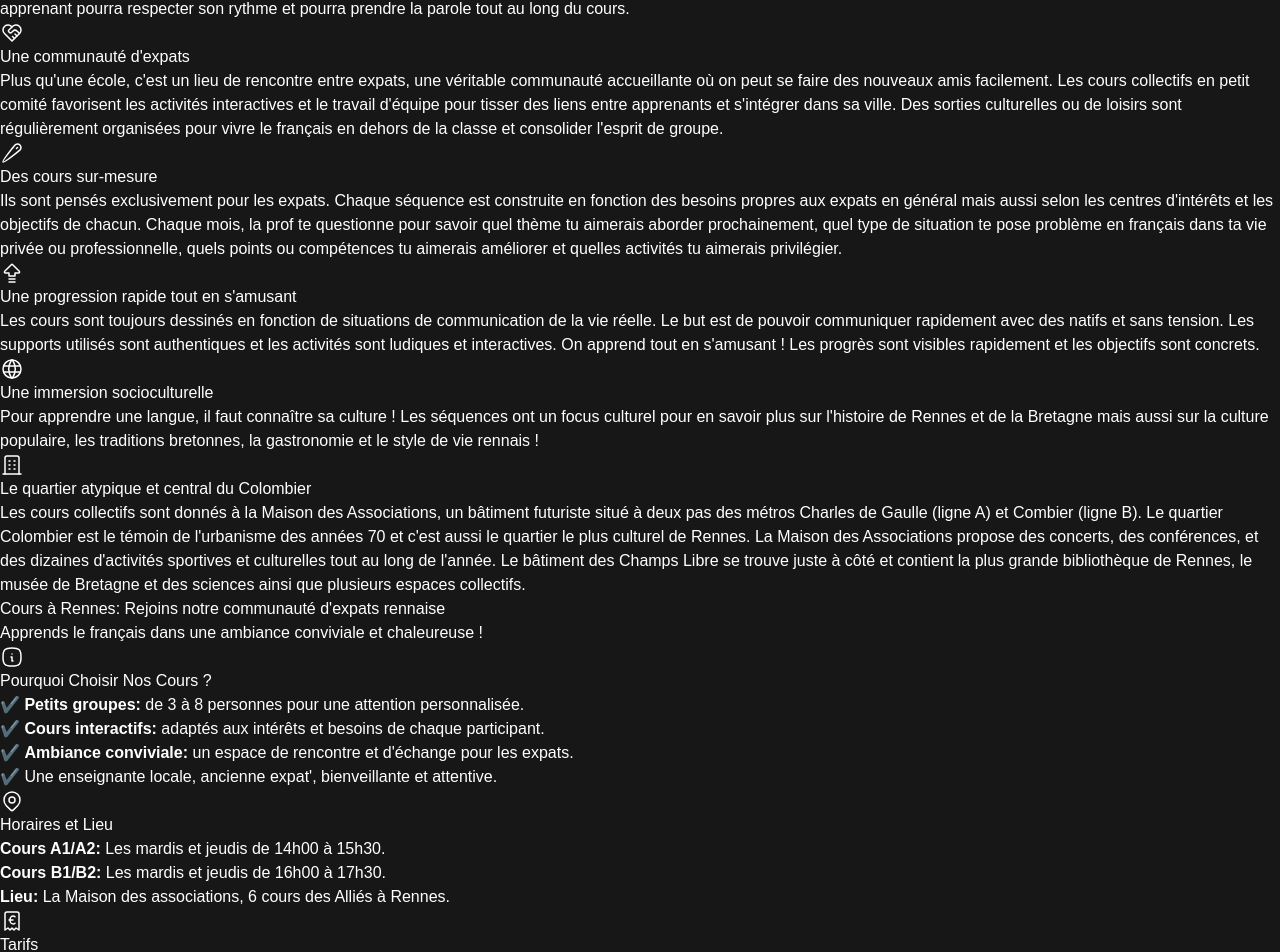
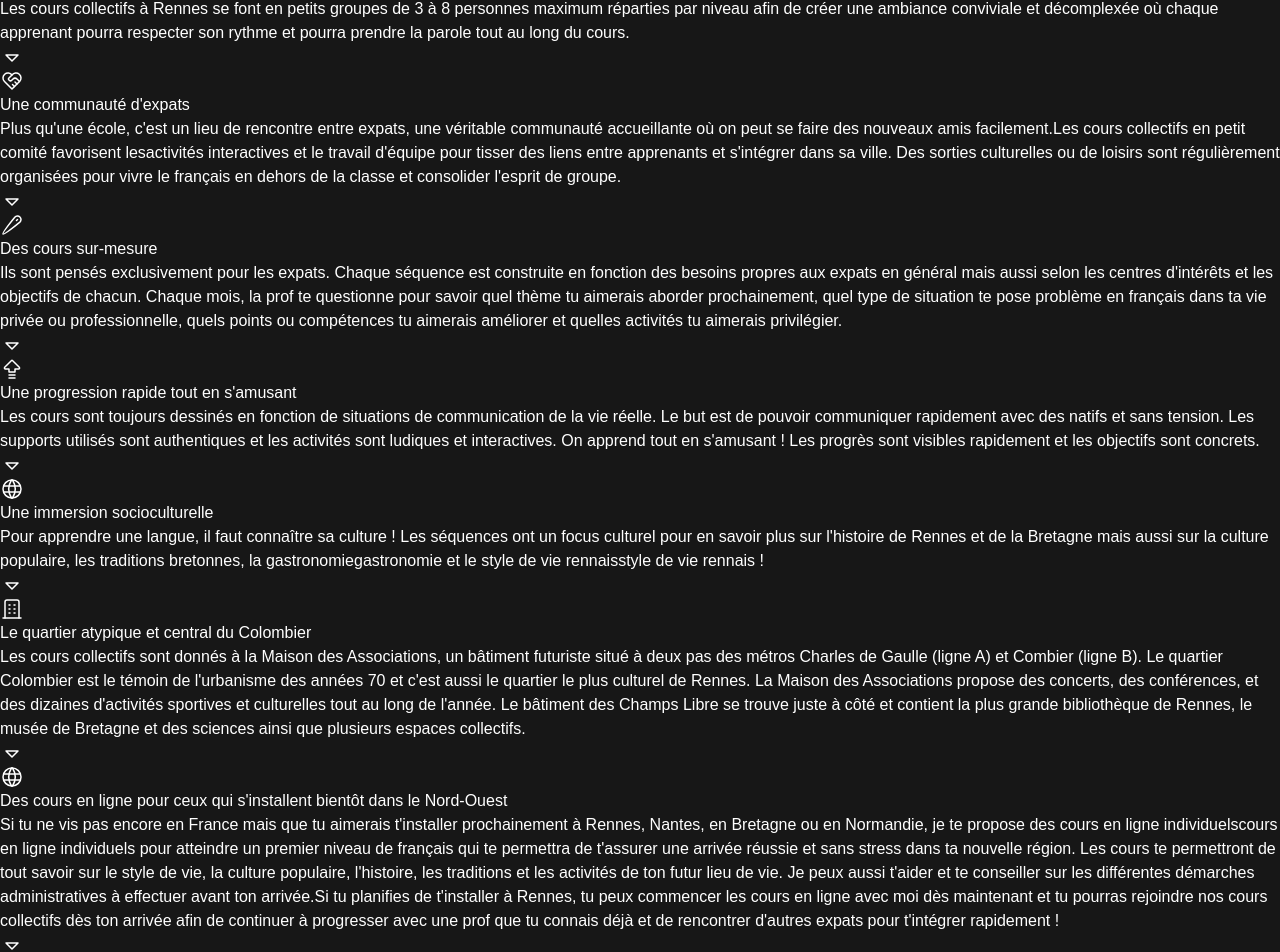
Before and after one commit to BertoRamosM/marion, a Next.js app: page / in a window 1280 px wide. Shown: the part 2111-3063 px from the top of the page. Built offline with nearby package versions, Linux system fonts and the light colour scheme.

Commit message:
text bold

```diff
--- a/src/app/components/AboutCompany.jsx
+++ b/src/app/components/AboutCompany.jsx
@@ -7,6 +7,7 @@
   import Up from '../icons/Up';
   import Building from '../icons/Building';
   import World from '../icons/World';
+import ExpandIcon from '../icons/ExpandIcon';
 
   const AboutCompany = () => {
     return (
@@ -44,9 +45,12 @@
             <div className="opacity-0 transform scale-y-0 group-hover:opacity-100 group-hover:scale-y-100 max-h-0 group-hover:max-h-[1000px] transition-all duration-300 ease-in-out origin-top overflow-hidden">
               <ul className="mt-4 space-y-3 text-gray-700">
                 <li>
-                  La prof met un point d&apos;honneur à connaître chaque élève et à leur donner une attention personnalisée. L&apos;erreur est la bienvenue car elle donne l&apos;opportunité d&apos;apprendre. La prof te donne des feedbacks réguliers constructifs dans une ambiance bienveillante.
+                  La prof met un point d&apos;honneur à <span className='font-bold'>connaître chaque élève</span> et à leur donner une <span className='font-bold'>attention personnalisée.</span> L&apos;erreur est la bienvenue car elle donne l&apos;opportunité d&apos;apprendre. La prof te donne des <span className='font-bold'>feedbacks réguliers constructifs</span> dans une <span className='font-bold'>ambiance bienveillante.</span>
                 </li>
               </ul>
+            </div>
+            <div className="absolute right-10 bottom-3 z-10  text-black sm:hidden ">
+            <ExpandIcon />
             </div>
           </div>
 
@@ -58,11 +62,15 @@
             <div className="opacity-0 transform scale-y-0 group-hover:opacity-100 group-hover:scale-y-100 max-h-0 group-hover:max-h-[1000px] transition-all duration-300 ease-in-out origin-top overflow-hidden">
               <ul className="mt-4 space-y-3 text-gray-700">
                 <li>
-                  Les cours collectifs à Rennes se font en petits groupes de 3 à 8 personnes maximum réparties par niveau afin de créer une ambiance conviviale et décomplexée où chaque apprenant pourra respecter son rythme et pourra prendre la parole tout au long du cours.
+                  Les cours collectifs à Rennes se font en <span className='font-bold'>petits groupes de 3 à 8 personnes</span> maximum réparties par niveau afin de créer une <span className='font-bold'>ambiance conviviale et décomplexée</span> où chaque apprenant pourra respecter son rythme et pourra <span className='font-bold'>prendre la parole tout au long du cours.</span>
                 </li>
               </ul>
             </div>
+            <div className="absolute right-10 bottom-3 z-10 text-black sm:hidden ">
+            <ExpandIcon />
+            </div>
           </div>
+
           </div>
 
 
@@ -74,9 +82,12 @@
             <div className="opacity-0 transform scale-y-0 group-hover:opacity-100 group-hover:scale-y-100 max-h-0 group-hover:max-h-[1000px] transition-all duration-300 ease-in-out origin-top overflow-hidden">
               <ul className="mt-4 space-y-3 text-gray-700">
                 <li>
-                  Plus qu&apos;une école, c&apos;est un lieu de rencontre entre expats, une véritable communauté accueillante où on peut se faire des nouveaux amis facilement. Les cours collectifs en petit comité favorisent les activités interactives et le travail d&apos;équipe pour tisser des liens entre apprenants et s&apos;intégrer dans sa ville. Des sorties culturelles ou de loisirs sont régulièrement organisées pour vivre le français en dehors de la classe et consolider l&apos;esprit de groupe.
+                  Plus qu&apos;une école, c&apos;est un <span className='font-bold'>lieu de rencontre entre expats,</span> une véritable <span className='font-bold'></span>communauté accueillante où on peut se faire des <span className='font-bold'>nouveaux amis facilement.</span>Les <span className='font-bold'> cours collectifs en petit comité </span>favorisent les<span className='font-bold'>activités interactives</span> et le <span className='font-bold'>travail d&apos;équipe</span> pour tisser des liens entre apprenants et <span className='font-bold'></span>s&apos;intégrer dans sa ville. Des <span className='font-bold'>sorties culturelles ou de loisirs</span> sont régulièrement organisées pour vivre le français en dehors de la classe et consolider l&apos;esprit de groupe.
                 </li>
               </ul>
+            </div>
+            <div className="absolute right-10 bottom-3 z-10 text-black sm:hidden ">
+            <ExpandIcon />
             </div>
           </div>
 
@@ -88,9 +99,12 @@
             <div className="opacity-0 transform scale-y-0 group-hover:opacity-100 group-hover:scale-y-100 max-h-0 group-hover:max-h-[1000px] transition-all duration-300 ease-in-out origin-top overflow-hidden">
               <ul className="mt-4 space-y-3 text-gray-700">
                 <li>
-                  Ils sont pensés exclusivement pour les expats. Chaque séquence est construite en fonction des besoins propres aux expats en général mais aussi selon les centres d&apos;intérêts et les objectifs de chacun. Chaque mois, la prof te questionne pour savoir quel thème tu aimerais aborder prochainement, quel type de situation te pose problème en français dans ta vie privée ou professionnelle, quels points ou compétences tu aimerais améliorer et quelles activités tu aimerais privilégier.
+                <span className='font-bold'>Ils sont pensés exclusivement pour les expats.</span> Chaque séquence est construite en fonction des <span className='font-bold'>besoins propres aux expats en général</span> mais aussi selon les <span className='font-bold'>centres d&apos;intérêts et les objectifs de chacun.</span> Chaque mois, la prof te questionne pour savoir quel <span className='font-bold'>thème</span> tu aimerais aborder prochainement, quel <span className='font-bold'>type de situation</span> te pose problème en français dans ta vie privée ou professionnelle, quels <span className='font-bold'>points ou compétences</span> tu aimerais améliorer et quelles <span className='font-bold'>activités</span> tu aimerais privilégier.
                 </li>
               </ul>
+            </div>
+            <div className="absolute right-10 bottom-3 z-10 text-black sm:hidden ">
+            <ExpandIcon />
             </div>
           </div>
       </div>
@@ -105,9 +119,12 @@
             <div className="opacity-0 transform scale-y-0 group-hover:opacity-100 group-hover:scale-y-100 max-h-0 group-hover:max-h-[1000px] transition-all duration-300 ease-in-out origin-top overflow-hidden">
               <ul className="mt-4 space-y-3 text-gray-700">
                 <li>
-                  Les cours sont toujours dessinés en fonction de situations de communication de la vie réelle. Le but est de pouvoir communiquer rapidement avec des natifs et sans tension. Les supports utilisés sont authentiques et les activités sont ludiques et interactives. On apprend tout en s&apos;amusant ! Les progrès sont visibles rapidement et les objectifs sont concrets.
+                  Les cours sont toujours dessinés en fonction de <span className='font-bold'>situations de communication de la vie réelle.</span> Le but est de pouvoir communiquer rapidement avec des natifs et sans tension. Les <span className='font-bold'>supports</span> utilisés sont <span className='font-bold'>authentiques</span> et les <span className='font-bold'>activités</span> sont <span className='font-bold'>ludiques et interactives.</span> On apprend tout en s&apos;amusant ! Les <span className='font-bold'>progrès</span> sont <span className='font-bold'>visibles rapidement</span> et les <span className='font-bold'>objectifs sont concrets.</span>
                 </li>
               </ul>
+            </div>
+            <div className="absolute right-10 bottom-3 z-10 text-black sm:hidden ">
+            <ExpandIcon />
             </div>
           </div>
 
@@ -119,15 +136,18 @@
             <div className="opacity-0 transform scale-y-0 group-hover:opacity-100 group-hover:scale-y-100 max-h-0 group-hover:max-h-[1000px] transition-all duration-300 ease-in-out origin-top overflow-hidden">
               <ul className="mt-4 space-y-3 text-gray-700">
                 <li>
-                  Pour apprendre une langue, il faut connaître sa culture ! Les séquences ont un focus culturel pour en savoir plus sur l&apos;histoire de Rennes et de la Bretagne mais aussi sur la culture populaire, les traditions bretonnes, la gastronomie et le style de vie rennais !
+                  Pour apprendre une langue, il faut connaître sa culture ! Les séquences ont un <span className='font-bold'>focus culturel</span> pour en savoir plus sur <span className='font-bold'>l&apos;histoire de Rennes</span> et de la <span className='font-bold'>Bretagne</span> mais aussi sur la <span className='font-bold'>culture populaire,</span> les <span className='font-bold'>traditions bretonnes,</span> la <span className='font-bold'>gastronomie</span>gastronomie et le <span className='font-bold'>style de vie rennais</span>style de vie rennais !
                 </li>
               </ul>
+            </div>
+            <div className="absolute right-10 bottom-3 z-10 text-black sm:hidden ">
+            <ExpandIcon />
             </div>
           </div>
           </div>
 
 
-
+          <div class="grid gap-4">
           <div className="bg-[#fff7f3] p-8 rounded-3xl shadow-lg relative overflow-hidden transition-all duration-300 ease-in-out group">
             <h2 className="text-2xl font-semibold text-[#ffa45b] flex items-center gap-2">
               <Building  />Le quartier atypique et central du Colombier
@@ -135,10 +155,33 @@
             <div className="opacity-0 transform scale-y-0 group-hover:opacity-100 group-hover:scale-y-100 max-h-0 group-hover:max-h-[1000px] transition-all duration-300 ease-in-out origin-top overflow-hidden">
               <ul className="mt-4 space-y-3 text-gray-700">
                 <li>
-                  Les cours collectifs sont donnés à la Maison des Associations, un bâtiment futuriste situé à deux pas des métros Charles de Gaulle (ligne A) et Combier (ligne B). Le quartier Colombier est le témoin de l&apos;urbanisme des années 70 et c&apos;est aussi le quartier le plus culturel de Rennes. La Maison des Associations propose des concerts, des conférences, et des dizaines d&apos;activités sportives et culturelles tout au long de l&apos;année. Le bâtiment des Champs Libre se trouve juste à côté et contient la plus grande bibliothèque de Rennes, le musée de Bretagne et des sciences ainsi que plusieurs espaces collectifs.
+                  Les cours collectifs sont donnés à la <span className='font-bold'>Maison des Associations,</span> un bâtiment futuriste situé à deux pas des métros Charles de Gaulle (ligne A) et Combier (ligne B). Le quartier Colombier est le témoin de l&apos;urbanisme des années 70 et c&apos;est aussi le quartier le plus culturel de Rennes. La Maison des Associations propose des concerts, des conférences, et des dizaines d&apos;activités sportives et culturelles tout au long de l&apos;année. Le bâtiment des Champs Libre se trouve juste à côté et contient la plus grande bibliothèque de Rennes, le musée de Bretagne et des sciences ainsi que plusieurs espaces collectifs.
                 </li>
               </ul>
             </div>
+            <div className="absolute right-10 bottom-3 z-10 text-black sm:hidden ">
+            <ExpandIcon />
+            </div>
+            </div>
+            <div className="bg-[#fff7f3] p-8 rounded-3xl shadow-lg relative overflow-hidden transition-all duration-300 ease-in-out group">
+            <h2 className="text-2xl font-semibold text-[#ffa45b] flex items-center gap-2">
+              <World />Des cours en ligne pour ceux qui s&apos;installent bientôt dans le Nord-Ouest
+            </h2>
+            <div className="opacity-0 transform scale-y-0 group-hover:opacity-100 group-hover:scale-y-100 max-h-0 group-hover:max-h-[1000px] transition-all duration-300 ease-in-out origin-top overflow-hidden">
+              <ul className="mt-4 space-y-3 text-gray-700">
+                <li>
+               <span className='font-bold'>Si tu ne vis pas encore en France</span> mais que tu aimerais t&apos;installer prochainement <span className='font-bold'>à Rennes, Nantes, en Bretagne ou en Normandie,</span> je te propose des <span className='font-bold'>cours en ligne individuels</span>cours en ligne individuels pour atteindre un premier niveau de français qui te permettra de t&apos;assurer une <span className='font-bold'>arrivée réussie et sans stress dans ta nouvelle région. </span>
+
+Les cours te permettront de <span className='font-bold'>tout savoir sur le style de vie, la culture populaire, l&apos;histoire, les traditions et les activités de ton futur lieu de vie.</span> Je peux aussi t&apos;aider et te conseiller sur les différentes <span className='font-bold'>démarches administratives</span> à effectuer avant ton arrivée.
+
+<span className='font-bold'>Si tu planifies de t&apos;installer à Rennes, tu peux commencer les cours en ligne avec moi dès maintenant</span> et tu pourras rejoindre nos <span className='font-bold'>cours collectifs dès ton arrivée</span> afin de continuer à progresser avec une <span className='font-bold'>prof que tu connais déjà</span> et de <span className='font-extrabold'>rencontrer d&apos;autres expats</span> pour t&apos;intégrer rapidement !
+                </li>
+              </ul>
+            </div>
+            <div className="absolute right-10 bottom-3 z-10 text-black sm:hidden ">
+            <ExpandIcon />
+            </div>
+          </div>
             </div>
           </div>
 
--- a/src/app/components/Carousel.jsx
+++ b/src/app/components/Carousel.jsx
@@ -47,7 +47,7 @@ const Carousel = () => {
   };
 
   return (
-    <div id="default-carousel" className="relative w-full pt-56 sm:pt-32" data-carousel="slide">
+    <div id="default-carousel" className="relative w-full pt-72 sm:pt-32" data-carousel="slide">
       {/* Carousel Wrapper */}
       <div className="relative h-screen sm:h-[400px] overflow-hidden rounded-lg md:h-[600px]">
         {slides.map((slide, index) => (
@@ -100,7 +100,7 @@ const Carousel = () => {
       {/* Slider Controls */}
       <button
         type="button"
-        className="absolute top-0 left-0 z-30 flex items-center justify-center h-full px-4 cursor-pointer group focus:outline-none"
+        className="absolute top-80 sm:top-0 left-0 z-30 flex items-center justify-center h-full px-4 cursor-pointer group focus:outline-none"
         onClick={prevSlide}
         data-carousel-prev
       >
@@ -123,7 +123,7 @@ const Carousel = () => {
       </button>
       <button
         type="button"
-        className="absolute top-0 right-0 z-30 flex items-center justify-center h-full px-4 cursor-pointer group focus:outline-none"
+        className="absolute top-80 sm:top-0 right-0 z-30 flex items-center justify-center h-full px-4 cursor-pointer group focus:outline-none"
         onClick={nextSlide}
         data-carousel-next
       >
--- a/src/app/components/Header.jsx
+++ b/src/app/components/Header.jsx
@@ -41,7 +41,7 @@ const Header = () => {
     >
       <Banner />
       <header
-        className="flex items-center justify-between gap-4 py-8 px-4 sm:px-20 font-[family-name:var(--font-geist-sans)] bg-[#a3e4db] w-full"
+        className="flex items-center flex-col sm:flex-row justify-between gap-4 py-8 px-4 sm:px-20 font-[family-name:var(--font-geist-sans)] bg-[#a3e4db] w-full text-center"
       >
         <h1 className="text-4xl font-bold flex flex-col items-center text-center">
           <span>WestFrench</span>
--- /dev/null
+++ b/src/app/icons/ExpandIcon.jsx
@@ -0,0 +1,12 @@
+import React from 'react'
+
+const ExpandIcon = () => {
+  return (
+    <svg xmlns="http://www.w3.org/2000/svg" width="24" height="24" viewBox="0 0 24 24" fill="none" stroke="currentColor" stroke-width="1.5" stroke-linecap="round" stroke-linejoin="round" class="icon icon-tabler icons-tabler-outline icon-tabler-caret-down">
+  <path stroke="none" d="M0 0h24v24H0z" fill="none" />
+  <path d="M6 10l6 6l6 -6h-12" />
+</svg>
+  )
+}
+
+export default ExpandIcon
```
